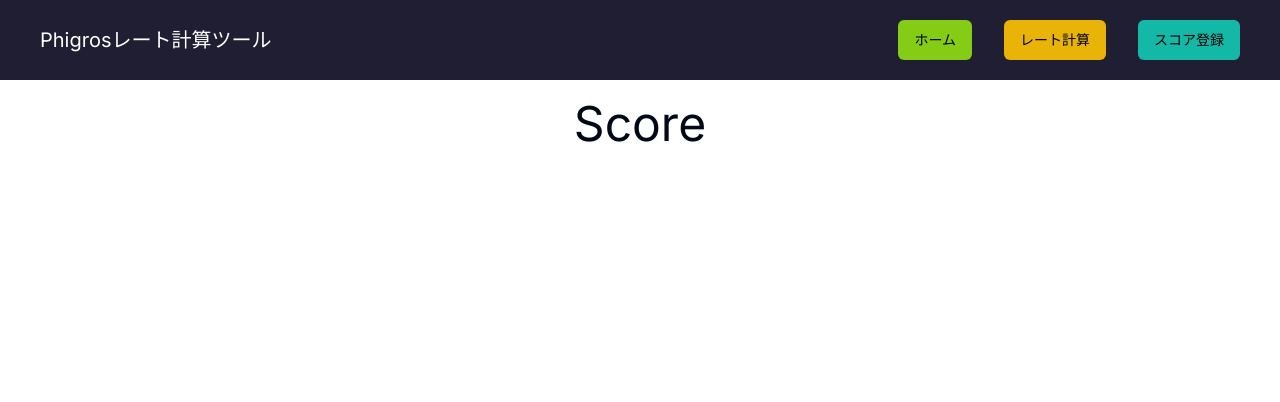
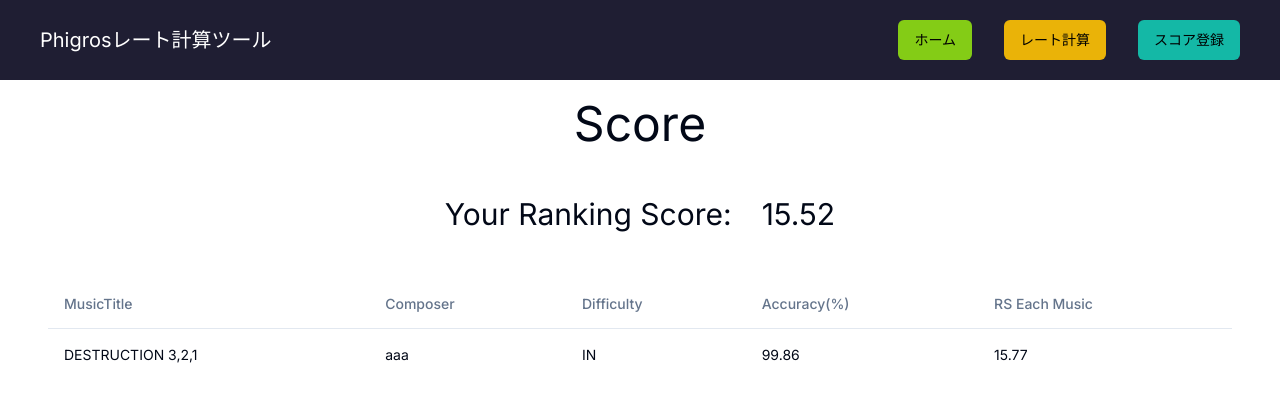
Before and after one commit to Cyndaquil1999/Phigros_results, a Next.js app in the folder phigrosTools/frontend/: page /submitScore in a window 1280 px wide. Shown: the top 402 px of the page. Built offline with nearby package versions, Linux system fonts and the light colour scheme; no server answers.

Commit message:
scoreページの作成

```diff
--- a/phigrosTools/frontend/package.json
+++ b/phigrosTools/frontend/package.json
@@ -8,6 +8,7 @@
     "start": "next start",
     "lint": "next lint"
   },
+  "proxy": "http://localhost:3001",
   "dependencies": {
     "@radix-ui/react-slot": "^1.0.2",
     "class-variance-authority": "^0.7.0",
--- a/phigrosTools/frontend/src/app/submitScore/page.tsx
+++ b/phigrosTools/frontend/src/app/submitScore/page.tsx
@@ -1,10 +1,54 @@
-import { Header } from "../_component/header";
+'use client';
+
+import { Header } from "app/_component/header";
+import {
+  Table,
+  TableBody,
+  TableCell,
+  TableHead,
+  TableHeader,
+  TableRow,
+} from "@/components/ui/table";
+import { useEffect } from "react";
 
 export default function ScorePage() {
+  useEffect(() => {
+    fetch("api/test")
+    .then((res) => res.json())
+    .then((data) => console.log(data));
+  }, []);
+
   return (
     <div>
       <Header />
-      <div className="flex justify-center item-center text-5xl">Score</div>
+      <div className="flex justify-center text-5xl">Score</div>
+      <div className="mt-12 flex justify-center">
+        <p className="text-3xl">
+          Your Ranking Score:　15.52
+        </p>
+      </div>
+      <div className="mt-12 mx-12">
+        <Table>
+          <TableHeader>
+            <TableRow>
+              <TableHead>MusicTitle</TableHead>
+              <TableHead>Composer</TableHead>
+              <TableHead>Difficulty</TableHead>
+              <TableHead>Accuracy(%)</TableHead>
+              <TableHead>RS Each Music</TableHead>
+            </TableRow>
+          </TableHeader>
+          <TableBody>
+            <TableRow>
+              <TableCell>DESTRUCTION 3,2,1</TableCell>
+              <TableCell>aaa</TableCell>
+              <TableCell>IN</TableCell>
+              <TableCell>99.86</TableCell>
+              <TableCell>15.77</TableCell>
+            </TableRow>
+          </TableBody>
+        </Table>
+      </div>
     </div>
   );
 }
--- /dev/null
+++ b/phigrosTools/frontend/src/components/ui/table.tsx
@@ -0,0 +1,116 @@
+import * as React from "react";
+import { cn } from "@/lib/utils";
+
+const Table = React.forwardRef<
+  HTMLTableElement,
+  React.HTMLAttributes<HTMLTableElement>
+>(({ className, ...props }, ref) => (
+  <div className="relative w-full overflow-auto">
+    <table
+      ref={ref}
+      className={cn("w-full caption-bottom text-sm", className)}
+      {...props}
+    />
+  </div>
+));
+Table.displayName = "Table";
+
+const TableHeader = React.forwardRef<
+  HTMLTableSectionElement,
+  React.HTMLAttributes<HTMLTableSectionElement>
+>(({ className, ...props }, ref) => (
+  <thead ref={ref} className={cn("[&_tr]:border-b", className)} {...props} />
+));
+TableHeader.displayName = "TableHeader";
+
+const TableBody = React.forwardRef<
+  HTMLTableSectionElement,
+  React.HTMLAttributes<HTMLTableSectionElement>
+>(({ className, ...props }, ref) => (
+  <tbody
+    ref={ref}
+    className={cn("[&_tr:last-child]:border-0", className)}
+    {...props}
+  />
+));
+TableBody.displayName = "TableBody";
+
+const TableFooter = React.forwardRef<
+  HTMLTableSectionElement,
+  React.HTMLAttributes<HTMLTableSectionElement>
+>(({ className, ...props }, ref) => (
+  <tfoot
+    ref={ref}
+    className={cn(
+      "border-t bg-muted/50 font-medium [&>tr]:last:border-b-0",
+      className
+    )}
+    {...props}
+  />
+));
+TableFooter.displayName = "TableFooter";
+
+const TableRow = React.forwardRef<
+  HTMLTableRowElement,
+  React.HTMLAttributes<HTMLTableRowElement>
+>(({ className, ...props }, ref) => (
+  <tr
+    ref={ref}
+    className={cn(
+      "border-b transition-colors hover:bg-muted/50 data-[state=selected]:bg-muted",
+      className
+    )}
+    {...props}
+  />
+));
+TableRow.displayName = "TableRow";
+
+const TableHead = React.forwardRef<
+  HTMLTableCellElement,
+  React.ThHTMLAttributes<HTMLTableCellElement>
+>(({ className, ...props }, ref) => (
+  <th
+    ref={ref}
+    className={cn(
+      "h-12 px-4 text-left align-middle font-medium text-muted-foreground [&:has([role=checkbox])]:pr-0",
+      className
+    )}
+    {...props}
+  />
+));
+TableHead.displayName = "TableHead";
+
+const TableCell = React.forwardRef<
+  HTMLTableCellElement,
+  React.TdHTMLAttributes<HTMLTableCellElement>
+>(({ className, ...props }, ref) => (
+  <td
+    ref={ref}
+    className={cn("p-4 align-middle [&:has([role=checkbox])]:pr-0", className)}
+    {...props}
+  />
+));
+TableCell.displayName = "TableCell";
+
+const TableCaption = React.forwardRef<
+  HTMLTableCaptionElement,
+  React.HTMLAttributes<HTMLTableCaptionElement>
+>(({ className, ...props }, ref) => (
+  <caption
+    ref={ref}
+    className={cn("mt-4 text-sm text-muted-foreground", className)}
+    {...props}
+  />
+));
+TableCaption.displayName = "TableCaption";
+
+export {
+  Table,
+  TableHeader,
+  TableBody,
+  TableFooter,
+  TableHead,
+  TableRow,
+  TableCell,
+  TableCaption,
+};
--- a/phigrosTools/frontend/tsconfig.json
+++ b/phigrosTools/frontend/tsconfig.json
@@ -17,9 +17,10 @@
         "name": "next"
       }
     ],
-    "baseUrl": ".",
+    "baseUrl": "src",
     "paths": {
-      "@/*": ["/src/*"]
+      "@/components/*": ["components/*"],
+      "@/lib/*": ["lib/*"]
     }
   },
   "include": ["next-env.d.ts", "**/*.ts", "**/*.tsx", ".next/types/**/*.ts"],
```
Also changed, not shown: 2 other files (tests, documents, lock files or other folders).
